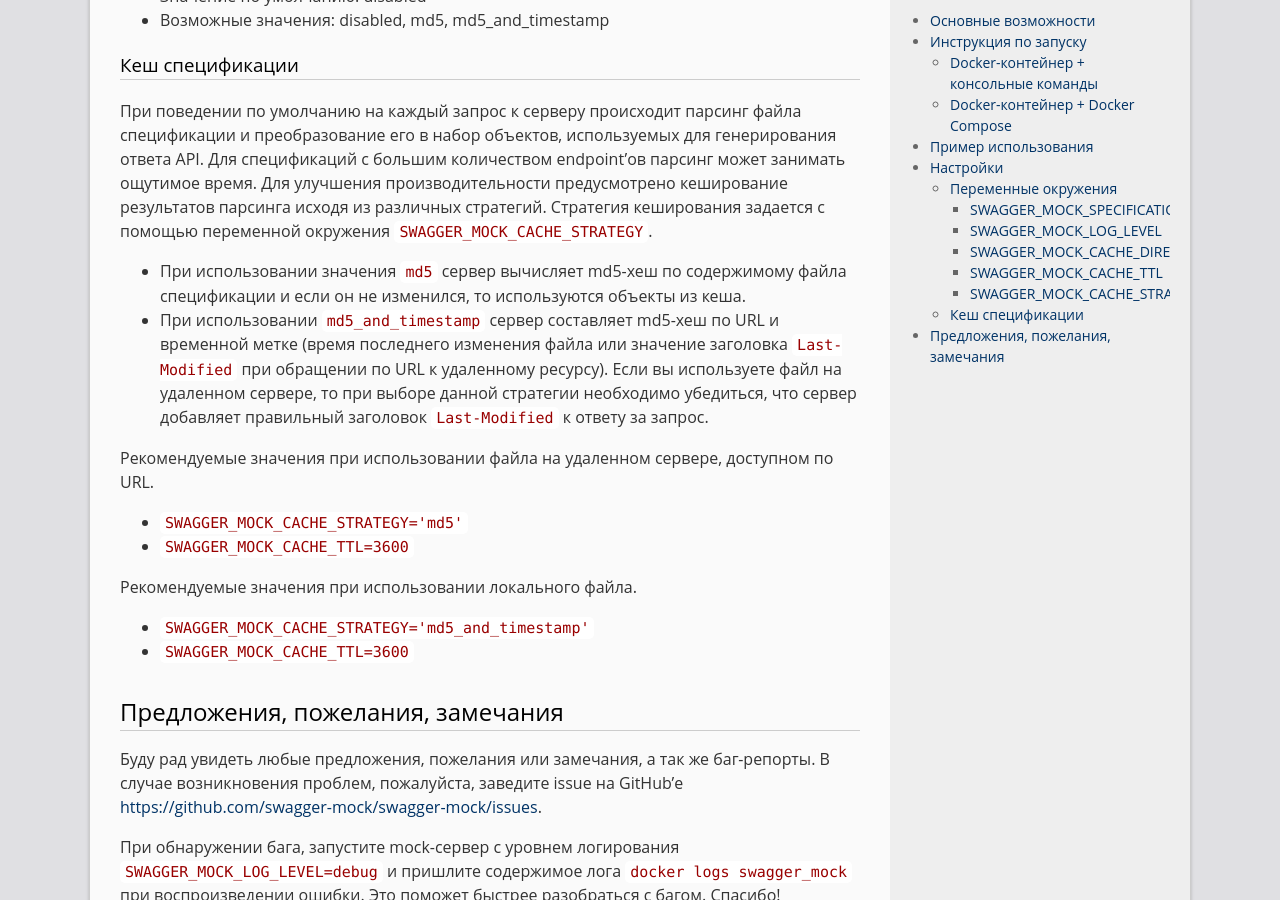
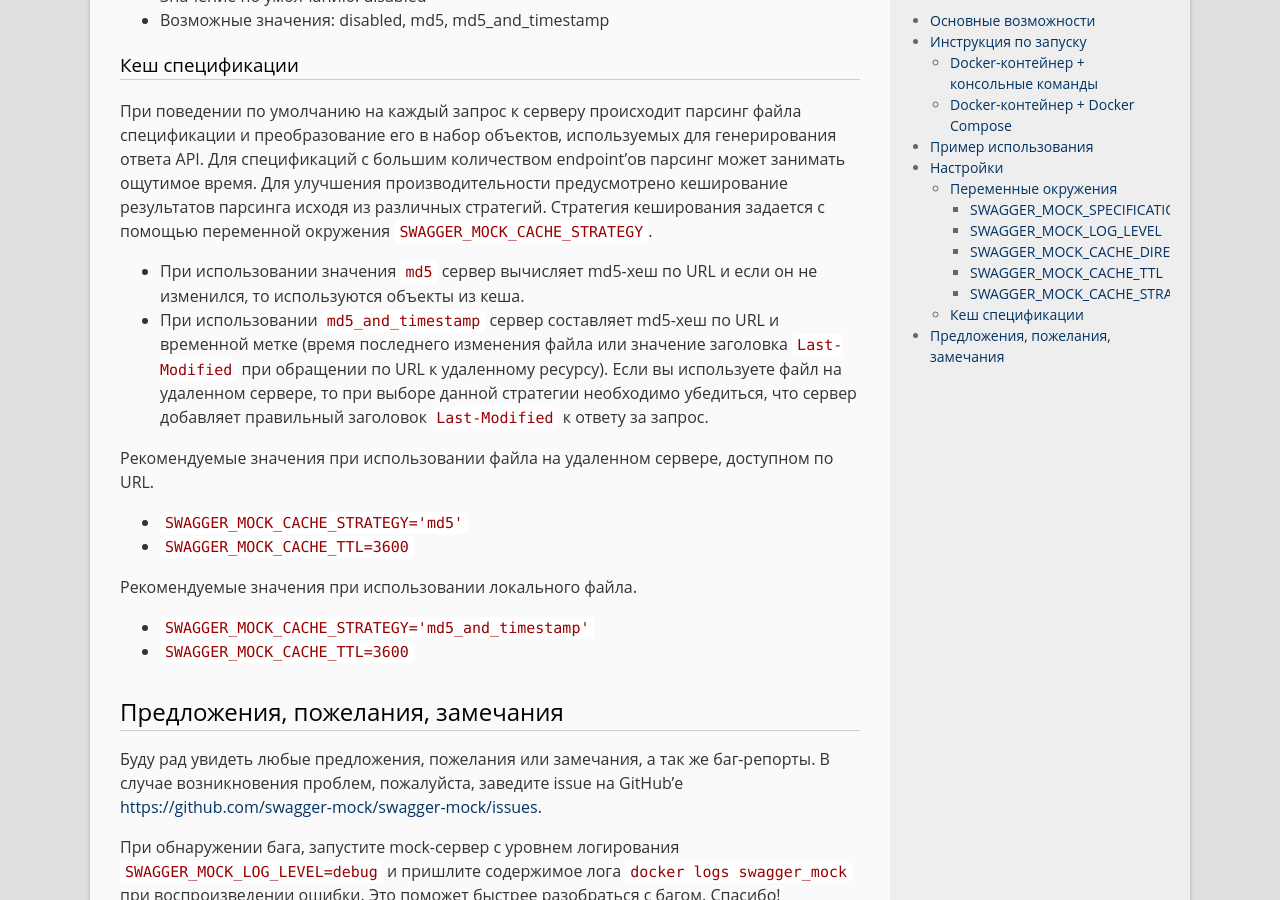
Before and after one commit to strider2038/igorlazarev-ru, a Jekyll site: the page built from _posts/2019-02-22-swagger-mock.md, in a window 1280 px wide and 900 px high, scrolled down 5321 px. Built offline with Jekyll 4.4.1, drawn with Linux system fonts in a browser that asks for light colours.

Commit message:
swagger post fixes

```diff
--- a/_posts/2019-02-22-swagger-mock.md
+++ b/_posts/2019-02-22-swagger-mock.md
@@ -209,7 +209,7 @@ Mock-сервер настраивается через переменные о
 
 При поведении по умолчанию на каждый запрос к серверу происходит парсинг файла спецификации и преобразование его в набор объектов, используемых для генерирования ответа API. Для спецификаций с большим количеством endpoint'ов парсинг может занимать ощутимое время. Для улучшения производительности предусмотрено кеширование результатов парсинга исходя из различных стратегий. Стратегия кеширования задается с помощью переменной окружения `SWAGGER_MOCK_CACHE_STRATEGY`.
 
-* При использовании значения `md5` сервер вычисляет md5-хеш по содержимому файла спецификации и если он не изменился, то используются объекты из кеша.
+* При использовании значения `md5` сервер вычисляет md5-хеш по URL и если он не изменился, то используются объекты из кеша.
 * При использовании `md5_and_timestamp` сервер составляет md5-хеш по URL и временной метке (время последнего изменения файла или значение заголовка `Last-Modified` при обращении по URL к удаленному ресурсу). Если вы используете файл на удаленном сервере, то при выборе данной стратегии необходимо убедиться, что сервер добавляет правильный заголовок `Last-Modified` к ответу за запрос.
 
 Рекомендуемые значения при использовании файла на удаленном сервере, доступном по URL.
```
